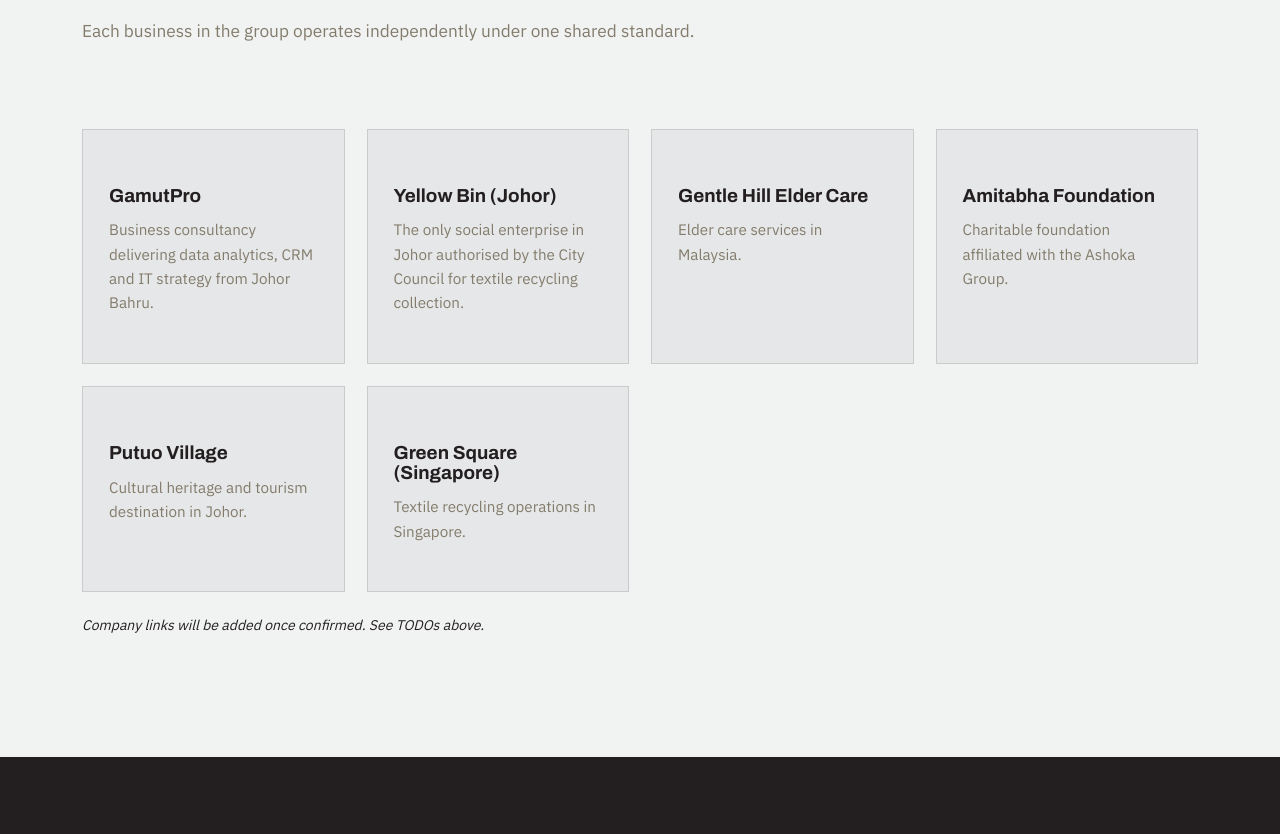
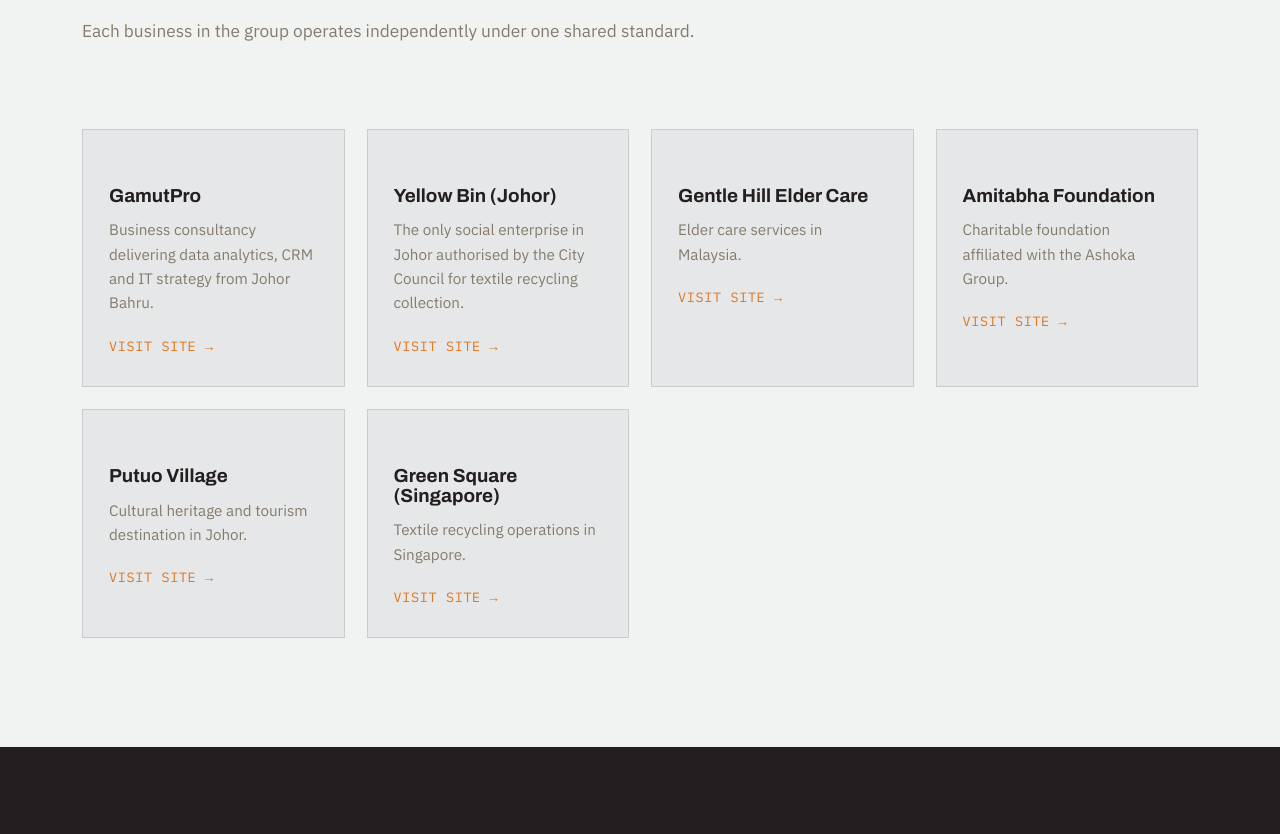
Before and after one commit to GAMUTPRO-IT/ASHOKAGROUP, a plain HTML site: page index.html in a window 1280 px wide. Shown: the part 1740-2574 px from the top of the page. Drawn offline with Linux system fonts and the light colour scheme.

Commit message:
Add confirmed company links to Our Companies section
Co-Authored-By: Claude Sonnet 4.6 <noreply@anthropic.com>

```diff
--- a/index.html
+++ b/index.html
@@ -190,52 +190,49 @@
       </div>
       <div class="sector-grid">
 
-        <div class="sector-card" style="pointer-events:none;">
+        <a class="sector-card" href="https://gamutpro.my" target="_blank" rel="noopener">
           <div class="sector-top"></div>
           <h3>GamutPro</h3>
           <p>Business consultancy delivering data analytics, CRM and IT strategy from Johor Bahru.</p>
-          <!-- TODO: confirm gamutpro.my belongs to Ashoka Group and verify description before adding link -->
-        </div>
+          <span class="text-link">Visit site →</span>
+        </a>
 
-        <div class="sector-card" style="pointer-events:none;">
+        <a class="sector-card" href="https://yellowbin.com.my" target="_blank" rel="noopener">
           <div class="sector-top"></div>
           <h3>Yellow Bin (Johor)</h3>
           <p>The only social enterprise in Johor authorised by the City Council for textile recycling collection.</p>
-          <!-- TODO: confirm yellowbin.com.my is a group company and verify description -->
-        </div>
+          <span class="text-link">Visit site →</span>
+        </a>
 
-        <div class="sector-card" style="pointer-events:none;">
+        <a class="sector-card" href="https://gentlehill.my" target="_blank" rel="noopener">
           <div class="sector-top"></div>
           <h3>Gentle Hill Elder Care</h3>
           <p>Elder care services in Malaysia.</p>
-          <!-- TODO: confirm gentlehill.my is a group company and verify description -->
-        </div>
+          <span class="text-link">Visit site →</span>
+        </a>
 
-        <div class="sector-card" style="pointer-events:none;">
+        <a class="sector-card" href="https://amitabhafoundation.my" target="_blank" rel="noopener">
           <div class="sector-top"></div>
           <h3>Amitabha Foundation</h3>
           <p>Charitable foundation affiliated with the Ashoka Group.</p>
-          <!-- TODO: confirm amitabhafoundation.my belongs in this list and verify description -->
-        </div>
+          <span class="text-link">Visit site →</span>
+        </a>
 
-        <div class="sector-card" style="pointer-events:none;">
+        <a class="sector-card" href="https://putuovillage.com.my" target="_blank" rel="noopener">
           <div class="sector-top"></div>
           <h3>Putuo Village</h3>
           <p>Cultural heritage and tourism destination in Johor.</p>
-          <!-- TODO: confirm putuovillage.com.my is a group company and verify description -->
-        </div>
+          <span class="text-link">Visit site →</span>
+        </a>
 
-        <div class="sector-card" style="pointer-events:none;">
+        <a class="sector-card" href="https://greensquare.com.sg" target="_blank" rel="noopener">
           <div class="sector-top"></div>
           <h3>Green Square (Singapore)</h3>
           <p>Textile recycling operations in Singapore.</p>
-          <!-- TODO: confirm greensquare.com.sg is a group company and verify description -->
-        </div>
+          <span class="text-link">Visit site →</span>
+        </a>
 
       </div>
-      <p style="margin-top:1.5rem;font-size:.875rem;color:var(--c-mid);">
-        <em>Company links will be added once confirmed. See TODOs above.</em>
-      </p>
     </div>
   </section>
 
```
